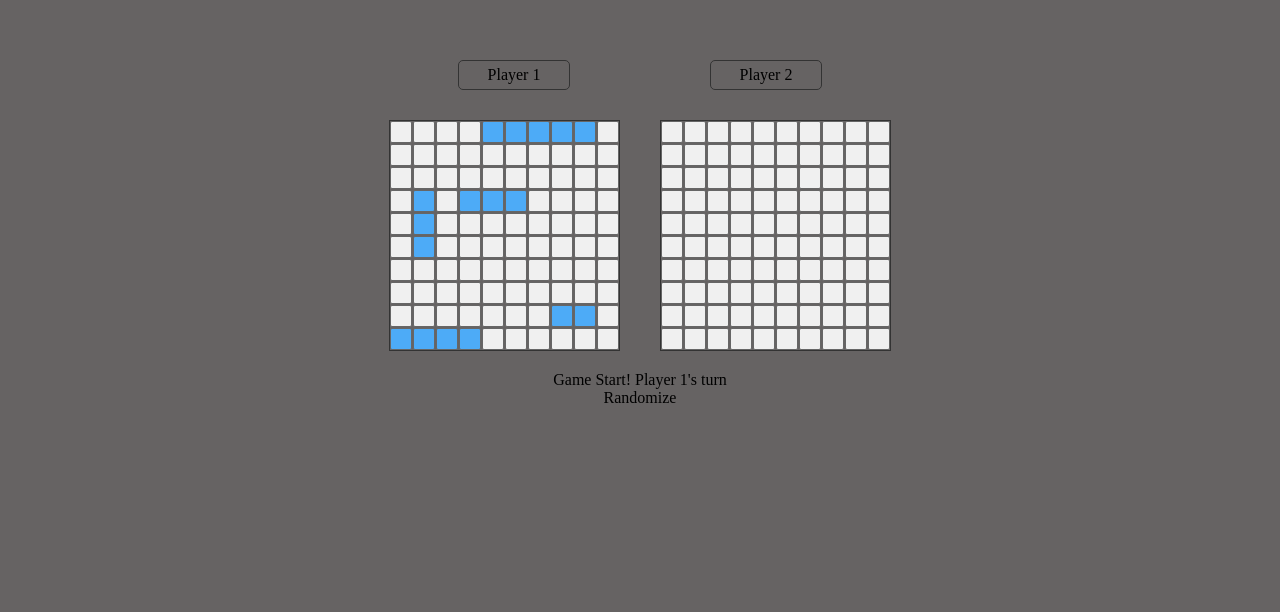
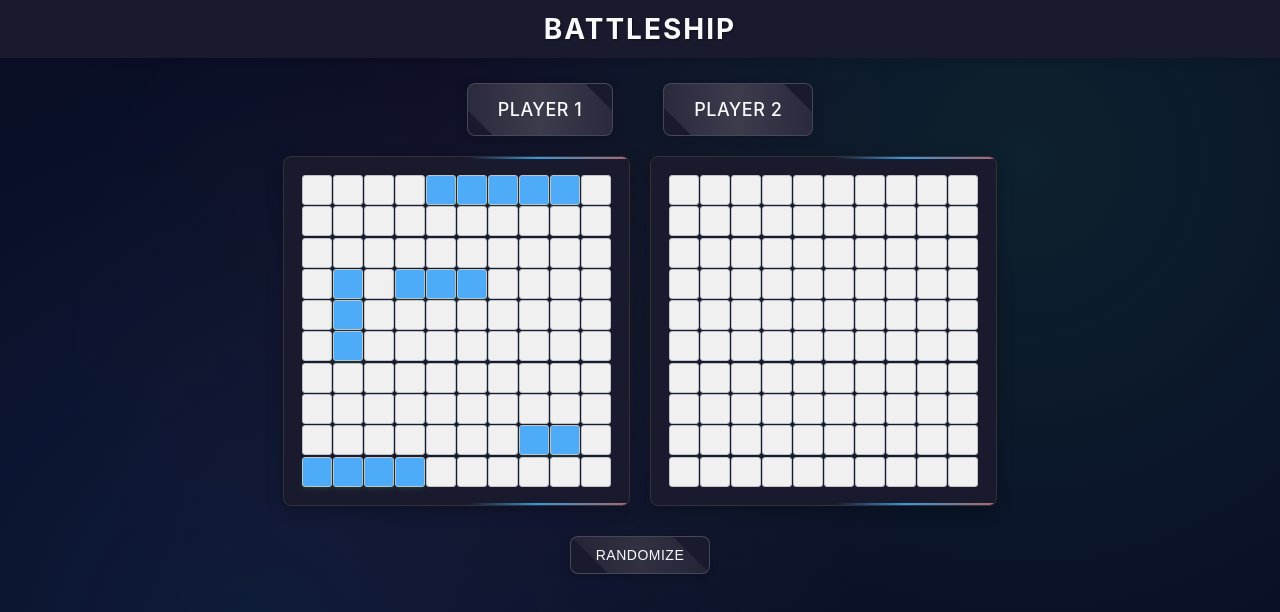
Before and after one commit to Ysweb3/BattleShip-project, a website built with webpack: page src/template.html in a window 1280 px wide. Built offline with nearby package versions, Linux system fonts and the light colour scheme.

Commit message:
add styling and animation

```diff
--- a/src/index.js
+++ b/src/index.js
@@ -11,7 +11,6 @@ const opponent = new AIPlayer();
 
 const playerboard = document.getElementById("playerBoard");
 const opponentboard = document.getElementById("opponentBoard");
-const turnDisplay = document.getElementById("turn");
 const playername = document.getElementById("player-name");
 const opponentname = document.getElementById("opp-name");
 const randomizeButton = document.getElementById("randomize");
@@ -117,13 +116,13 @@ function createGrid(boardElement, size = 10, board, boardType) {
       cell.dataset.col = col;
 
       cell.style.aspectRatio = "1";
-      cell.style.height = "20px";
-      cell.style.width = "20px";
-      cell.style.border = "1px solid #666";
-      cell.style.borderRadius = "2px";
+      cell.style.height = "30px";
+      cell.style.width = "30px";
+      cell.style.border = "0.5px solid #bdc3c7";
+      cell.style.borderRadius = "3px";
       cell.style.backgroundColor = "#f0f0f0";
       cell.style.cursor = "pointer";
-      cell.style.transition = "background-color 0.6s"; // Smooth transition for hover effect change this to make it faster or slower
+      cell.style.transition = "background-color 0.3s"; // Smooth transition for hover effect change this to make it faster or slower
 
       cell.addEventListener("mouseover", () => {
         if (
@@ -165,6 +164,7 @@ function handleCellClick(row, col, cell, boardType) {
   colboard = col;
 
   randomizeButton.textContent = "Game Started";
+    randomizeButton.setAttribute('disabled', 'true');
   if (gameEnded) {
     console.log("Game has ended!");
     return;
@@ -189,7 +189,6 @@ function handleCellClick(row, col, cell, boardType) {
       console.log("Miss!");
     }
     turn = "player2";
-    turnDisplay.textContent = "Player 2's turn";
     opponentAi();
   } else if (
     turn === "player2" &&
@@ -239,7 +238,6 @@ function gamePhase() {
   placeShipsRandomly(opponentBoard, shipTypes);
 
   console.log("All ships placed! Starting game...");
-  turnDisplay.textContent = "Game Start! Player 1's turn";
 
   gameLoop();
 }
@@ -345,7 +343,7 @@ function opponentAi() {
       AiHit = false;
     }
     turn = "player1";
-    turnDisplay.textContent = "Player 1's turn";
+
   }
   if (AiHit) {
     let foundValidTarget = false;
@@ -375,6 +373,7 @@ function opponentAi() {
           if (playerBoard.checkboat(targetRow, targetCol)) {
             targetCell.classList.add("hit");
             playerBoard.receiveAttack(targetRow, targetCol);
+
             console.log("AI Hit again at:", targetRow, targetCol);
 
             AiRow = targetRow;
@@ -402,5 +401,5 @@ function opponentAi() {
     }
   }
   turn = "player1";
-  turnDisplay.textContent = "Player 1's turn";
+
 }
--- a/src/modules/ship.js
+++ b/src/modules/ship.js
@@ -7,11 +7,9 @@ export class Ship {
         this.hits = 0;
         this.name = name;
     }
-
     hit() {
         this.hits++;
     }
-
     isSunk() {
         return this.hits >= this.length;
     }
--- a/src/styles.css
+++ b/src/styles.css
@@ -1,21 +1,67 @@
+
 *{
     margin: 0;
     padding: 0;
     border: 0 solid black;
+    box-sizing: border-box;
+}
+
+body{
+    background: #0a0e27;
+    font-family: 'Inter', 'Segoe UI', Tahoma, Geneva, Verdana, sans-serif;
+    display: flex;
+    flex-direction: column;
+    align-items: center;
+    min-height: 100vh;
+    padding: 0px;
+    position: relative;
+}
+
+body::before {
+    content: '';
+    position: fixed;
+    top: 0;
+    left: 0;
+    width: 100%;
+    height: 100%;
+    background:
+        radial-gradient(circle at 20% 80%, rgba(52, 152, 219, 0.1) 0%, transparent 50%),
+        radial-gradient(circle at 80% 20%, rgba(46, 204, 113, 0.1) 0%, transparent 50%),
+        radial-gradient(circle at 40% 40%, rgba(231, 76, 60, 0.05) 0%, transparent 50%);
+    pointer-events: none;
+    z-index: -1;
 }
 
 #header{
+    background: #1a1a2e;
+    color: #f8f9fa;
     text-align: center;
-    font-size: 2rem;
-    font-weight: bold;
-    height: 50px;
-    /* background-color: rgb(237, 237, 237); */
-    box-shadow:
-    0px 1px 3px rgba(0, 0, 0, 0.12),
-    0px 1px 2px rgba(0, 0, 0, 0.24);
+    padding: 12px 0;
+    font-size: 14px;
+    font-weight: 500;
+    letter-spacing: 2px;
+    box-shadow: 0 2px 8px rgba(0,0,0,0.15);
+    position: relative;
+    margin-bottom: 25px;
+    text-transform: uppercase;
+    animation: slideDown 0.5s ease;
+    width: 100%;
+    left: 0;
+    right: 0;
+}
+
+#header::before,
+#header::after {
+    display: none;
+}
+
+#header h1 {
     margin: 0;
-    padding: 0;
+    text-shadow: 1px 1px 2px rgba(0,0,0,0.5);
+    position: relative;
+    z-index: 1;
 }
+
 #header p{
     font-size: 1.5rem;
     display: flex;
@@ -26,35 +72,210 @@
     padding-top: 5px;
 
 }
-body{
-    background-color: #666363;
+
+#player-name-container{
+    display: flex;
+    justify-content: center;
+    width: 100%;
+    max-width: 400px;
+    margin-bottom: 20px;
+    gap: 50px;
 }
-#playerBoard, #opponentBoard {
-    margin: 20px;
-    display: inline-block;
+
+#randomize{
+    background: #1a1a2e;
+    color: #f8f9fa;
+    padding: 10px 25px;
+    border: none;
+    border-radius: 8px;
+    font-size: 14px;
+    font-weight: 500;
+    cursor: pointer;
+    transition: all 0.2s ease;
+    box-shadow: 0 2px 8px rgba(0,0,0,0.2);
+    border: 1px solid rgba(248, 249, 250, 0.2);
+    position: relative;
+    overflow: hidden;
+    text-transform: uppercase;
+    letter-spacing: 0.5px;
+}
+
+#randomize::before {
+    content: '';
+    position: absolute;
+    top: -50%;
+    left: -50%;
+    width: 200%;
+    height: 200%;
+    background: linear-gradient(45deg, transparent, rgba(255, 255, 255, 0.1), transparent);
+    transform: rotate(45deg);
+    transition: all 0.5s;
+}
+
+.player-name{
+    background: #1a1a2e;
+    color: #f8f9fa;
+    padding: 15px 30px;
+    border-radius: 8px;
+    font-size: 18px;
+    font-weight: 500;
+    box-shadow: 0 3px 12px rgba(0,0,0,0.2);
+    border: 1px solid rgba(248, 249, 250, 0.2);
+    position: relative;
+    overflow: hidden;
+    transition: all 0.2s ease;
+    text-transform: uppercase;
+    letter-spacing: 0.5px;
+}
+
+.player-name::before {
+    content: '';
+    position: absolute;
+    top: -50%;
+    left: -50%;
+    width: 200%;
+    height: 200%;
+    background: linear-gradient(45deg, transparent, rgba(255, 255, 255, 0.15), transparent);
+    transform: rotate(45deg);
+    transition: all 0.6s;
+}
+
+.player-name:hover {
+    transform: translateY(-3px) scale(1.05);
+    box-shadow:
+        0 8px 25px rgba(102, 126, 234, 0.6),
+        inset 0 2px 0 rgba(255, 255, 255, 0.4);
 }
 
 #boardContainer{
     display: flex;
     justify-content: center;
-
+    width: 100%;
+    max-width: 800px;
+    gap: 20px;
 }
 
+#playerBoard, #opponentBoard {
+    background: #1a1a2e;
+    padding: 18px;
+    border-radius: 8px;
+    box-shadow: 0 4px 16px rgba(0,0,0,0.25);
+    border: 1px solid rgba(248, 249, 250, 0.15);
+    position: relative;
+    overflow: hidden;
+    width: 400px;
+    height: 350px;
+}
+
+#playerBoard::before,
+#opponentBoard::before {
+    content: '';
+    position: absolute;
+    top: 0;
+    left: 0;
+    right: 0;
+    height: 2px;
+    background: linear-gradient(90deg, transparent 10%, #3498db 20%, #e74c3c 40%, transparent 60%, #3498db 80%, transparent 90%, #3498db);
+    background-size: 200% 200%;
+    animation: shimmerTop 3s linear infinite;
+}
+
+#playerBoard::after,
+#opponentBoard::after {
+    content: '';
+    position: absolute;
+    bottom: 0;
+    left: 0;
+    right: 0;
+    height: 2px;
+    background: linear-gradient(90deg, transparent 10%, #3498db 20%, #e74c3c 40%, transparent 60%, #3498db 80%, transparent 90%, #3498db);
+    background-size: 200% 200%;
+    animation: shimmerBottom 3s linear infinite;
+}
+
+#playerBoard::left,
+#opponentBoard::left {
+    content: '';
+    position: absolute;
+    top: 0;
+    left: 0;
+    bottom: 0;
+    width: 2px;
+    background: linear-gradient(180deg, transparent 10%, #3498db 20%, #e74c3c 40%, transparent 60%, #3498db 80%, transparent 90%, #3498db);
+    background-size: 200% 200%;
+    animation: shimmerLeft 3s linear infinite;
+}
+
+#playerBoard::right,
+#opponentBoard::right {
+    content: '';
+    position: absolute;
+    top: 0;
+    right: 0;
+    bottom: 0;
+    width: 2px;
+    background: linear-gradient(180deg, transparent 10%, #3498db 20%, #e74c3c 40%, transparent 60%, #3498db 80%, transparent 90%, #3498db);
+    background-size: 200% 200%;
+    animation: shimmerRight 3s linear infinite;
+}
+
+@keyframes shimmerTop {
+    0% { transform: translateX(-100%); }
+    25% { transform: translateX(-50%); }
+    50% { transform: translateX(0%); }
+    75% { transform: translateX(50%); }
+    100% { transform: translateX(100%); }
+}
+
+@keyframes shimmerBottom {
+    0% { transform: translateX(-100%); }
+    25% { transform: translateX(-50%); }
+    50% { transform: translateX(0%); }
+    75% { transform: translateX(50%); }
+    100% { transform: translateX(100%); }
+}
+
+@keyframes shimmerLeft {
+    0% { transform: translateY(-100%); }
+    25% { transform: translateY(-50%); }
+    50% { transform: translateY(0%); }
+    75% { transform: translateY(50%); }
+    100% { transform: translateY(100%); }
+}
+
+@keyframes shimmerRight {
+    0% { transform: translateY(-100%); }
+    25% { transform: translateY(-50%); }
+    50% { transform: translateY(0%); }
+    75% { transform: translateY(50%); }
+    100% { transform: translateY(100%); }
+}
 .cell {
     user-select: none;
+    background-color: #f8f9fa;
+    border: 0.25px solid #d4d4d4;
+    transition: all 0.2s ease;
+}
+
+.cell:hover {
+    background-color: #3498db;
+    transform: scale(1.1);
 }
 
 .hit {
-    background-color: #ff6b6b !important;
+    background-color: #e74c3c !important;
+}
+
+.ship {
+    background-color: #27ae60;
+    border: 1px solid rgba(39, 174, 96, 0.3);
+    box-shadow: 0 2px 4px rgba(39, 174, 96, 0.2);
 }
 
 .miss {
-    background-color: #a0a0a0 !important;
+    background-color: #95a5a6 !important;
 }
 
-.ship {
-    background-color: #4dabf7;
-}
 #shipContainer{
     display: flex;
     justify-content: center;
@@ -73,24 +294,12 @@ body{
     justify-content: center;
     align-items: center;
     flex-direction: column;
-    margin-top: 0px;
+    margin-top: 30px;
 
 }
-#player-name-container{
-    display: flex;
-    justify-content: center;
-    margin-top: 50px;
-    align-items: center;
 
+@keyframes hitPulse {
+    0% { transform: scale(1); }
+    50% { transform: scale(1.2); }
+    100% { transform: scale(1); }
 }
-.player-name{
-    margin: 10px;
-    border: 1px solid #333;
-    padding: 5px;
-    border-radius: 5px;
-    width: 100px;
-    text-align: center;
-    margin-left: 70px;
-    margin-right: 70px;
-
-}
--- a/src/template.html
+++ b/src/template.html
@@ -6,7 +6,8 @@
     <title>Webpack-Template</title>
 </head>
 <body>
-
+   <div id="header">
+    <h1>BATTLESHIP</h1>
    </div>
    <div id="player-name-container">
     <div class="player-name" id="player-name">Player 1</div>
@@ -17,8 +18,7 @@
     <div id="playerBoard"> </div> <div id="opponentBoard"> </div>
    </div>
    <div id="display">
-    <div id="turn">Player 1's turn</div>
-    <div id="randomize">Randomize</div>
-   </div>
+     <button id="randomize">Randomize</div>
+    </div>
 </body>
 </html>
```
